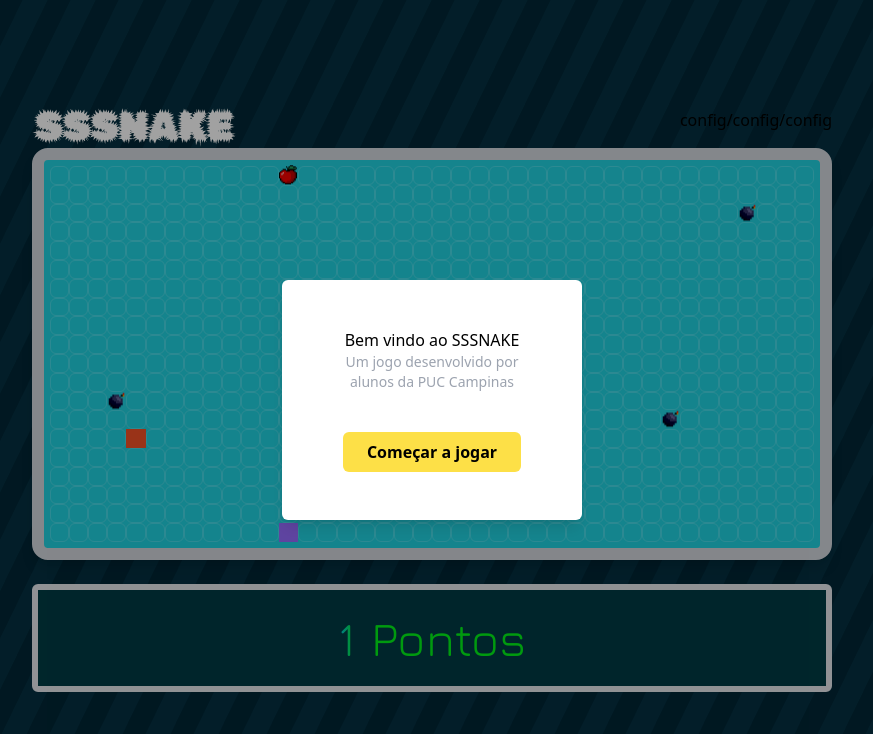
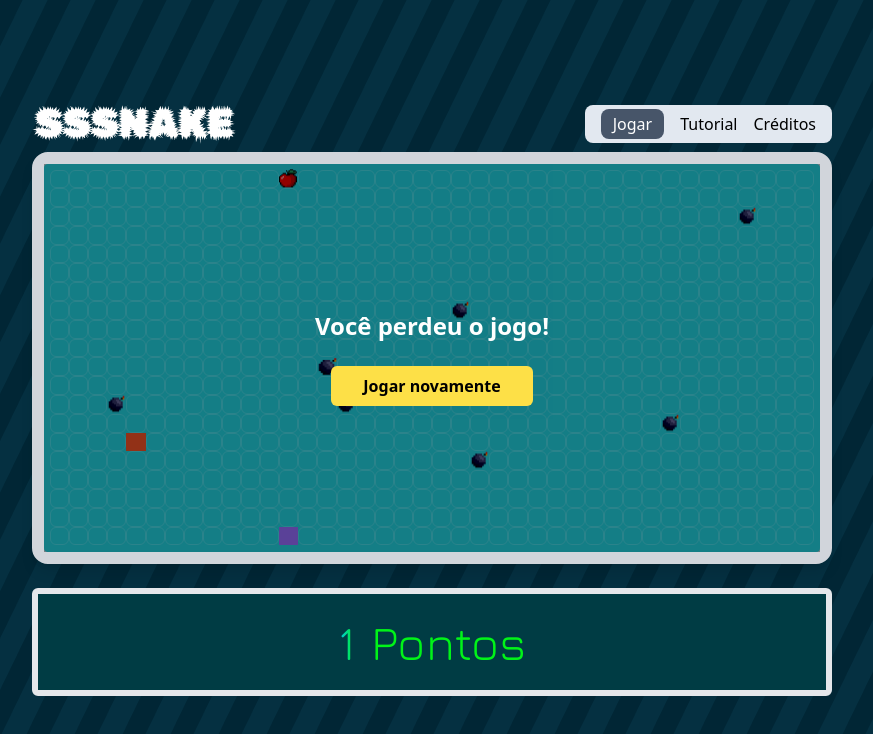
Before and after one commit to BrunoAlves10/Snake, a React (Vite) app: page / in a window 1280 px wide. Shown: the top 734 px of the page, without its empty margins (208-1081 px from the left). Built offline with nearby package versions, Linux system fonts and the light colour scheme.

Commit message:
ajuste tela de inicio de jogo e roteamento

```diff
--- a/package.json
+++ b/package.json
@@ -12,7 +12,8 @@
   "dependencies": {
     "framer-motion": "^11.11.4",
     "react": "^18.3.1",
-    "react-dom": "^18.3.1"
+    "react-dom": "^18.3.1",
+    "react-router-dom": "^6.28.0"
   },
   "devDependencies": {
     "@eslint/js": "^9.9.0",
--- a/src/App.tsx
+++ b/src/App.tsx
@@ -1,6 +1,7 @@
 import React, { useState, useEffect, useRef } from "react";
 import ModalStartGame from "./components/modal/modal.startgame";
 import { GameBoard } from "./components/game/GameBoard";
+import { NavBar } from "./components/nav/NavBar";
 
 const App: React.FC = () => {
   const [startGame, setStartGame] = useState(false);
@@ -8,20 +9,9 @@ const App: React.FC = () => {
   const [label, setLabel] = useState<string | null>(null)
 
   return (
-    <ModalStartGame label={label} open={modalVisible} start={() => {
-      setModalVisible(false)
-      setStartGame(true)
-    }}>
       <div className="bg-gradient flex items-center justify-center w-screen h-screen overflow-hidden">
         <div className="flex flex-col items-center justify-center">
-          <div className="w-full h-10 flex items-start justify-between">
-            <span className="bg-title bg-no-repeat w-full h-full">
-
-            </span>
-            <span>
-              config/config/config
-            </span>
-          </div>
+          <NavBar/>
           <GameBoard startGame={startGame} stopGame={(text) => {
             setStartGame(false)
             setModalVisible(true)
@@ -29,7 +19,6 @@ const App: React.FC = () => {
           }}/>
         </div>
       </div>
-    </ModalStartGame>
   );
 };
 
--- a/src/components/game/GameBoard.tsx
+++ b/src/components/game/GameBoard.tsx
@@ -56,11 +56,11 @@ export function GameBoard(props: propsGameBoard) {
   const aiSnakeRef = useRef(aiSnake);
   const aiDirectionRef = useRef(aiDirection);
 
-  useEffect(() => {
-    if (props.startGame == true) {
-      setGameOver(false)
-    }
-  },[props.startGame])
+  // useEffect(() => {
+  //   if (props.startGame == true) {
+  //     setGameOver(false)
+  //   }
+  // },[props.startGame])
 
   useEffect(() => {
     snakeRef.current = snake;
@@ -167,16 +167,12 @@ export function GameBoard(props: propsGameBoard) {
       newHead.y >= GRID_HEIGHT
     ) {
       setGameOver(true);
-      restartGame()
-      props.stopGame('Você perdeu o jogo!')
       return;
     }
 
     // Verifica colisão com o próprio corpo
     if (newSnake.some((segment) => segment.x === newHead.x && segment.y === newHead.y)) {
       setGameOver(true);
-      restartGame()
-      props.stopGame('Você perdeu o jogo!')
       return;
     }
 
@@ -185,8 +181,6 @@ export function GameBoard(props: propsGameBoard) {
     // Verifica colisão entre as cobras
     if (newSnake.some(segment => aiSnakeRef.current.some(s => s.x === segment.x && s.y === segment.y))) {
       setGameOver(true);
-      restartGame()
-      props.stopGame('Você perdeu o jogo!')
       return;
     }
 
@@ -194,8 +188,6 @@ export function GameBoard(props: propsGameBoard) {
     if (obstaculos.some(segment => (segment.x === newHead.x && segment.y === newHead.y))) {
       if ((score - 1000) < 0) {
         setGameOver(true);
-        restartGame()
-        props.stopGame('Você perdeu o jogo!')
         return;
       } else {
         setScore(score - 1000)
@@ -304,6 +296,7 @@ export function GameBoard(props: propsGameBoard) {
     setNextDirection(null);
     setScore(0)
     setSpeed(200);
+    setGameOver(false)
   };
 
   const count = useMotionValue(0);
@@ -317,7 +310,19 @@ export function GameBoard(props: propsGameBoard) {
 
   return (
     <div>
-      <div className="bg-blue-back w-[800px] h-fit border-[12px] border-gray-300 rounded-2xl shadow-lg">
+      <div className="bg-blue-back w-[800px] h-fit border-[12px] border-gray-300 rounded-2xl shadow-lg relative">
+        {
+          gameOver
+          ? (
+            <div className='z-50 bg-opacity-40 bg-black flex flex-col justify-center items-center p-10 absolute right-0 left-0 top-0 bottom-0'>
+              <h1 className='font-bold text-2xl text-white'>Você perdeu o jogo!</h1>
+              <button
+                className="bg-yellow-300 px-8 py-2 rounded-md font-semibold mt-6"
+                onClick={restartGame}
+              >Jogar novamente</button>
+            </div>
+          ) : null
+        }
             <div
               className="grid"
               style={{
@@ -354,6 +359,7 @@ export function GameBoard(props: propsGameBoard) {
                 );
               })}
           </div>
+
       </div>
       <section className='grid grid-flow-col justify-center gap-4 bg-[#003C44] border-[6px] border-gray-200 rounded-md text-[#00F418] text-center font-jura text-5xl mt-6 p-6'>
         <motion.h1
--- /dev/null
+++ b/src/components/nav/NavBar.tsx
@@ -0,0 +1,35 @@
+import { useNavigate } from "react-router-dom";
+import Logo from "../../assets/SSSNAKE.png"
+
+export function NavBar() {
+  const selected = [
+    {
+      title: "Jogar",
+      selected: true,
+      path: '/'
+    },
+    {
+      title: "Tutorial",
+      selected: false,
+      path: '/tutorial'
+    },
+    {
+      title: "Créditos",
+      selected: false,
+      path: '/creditos'
+    }
+  ]
+  const navigate = useNavigate();
+  return (
+    <div className="w-full flex items-center justify-between mb-2">
+      <img src={Logo} alt="" />
+      <span className="bg-slate-200 px-4 py-1 rounded-lg flex flex-row items-center gap-4 cursor-pointer">
+        {
+          selected.map((item) => {
+            return <div onClick={() => navigate(item.path)} className={item.selected ? "text-white bg-slate-600 px-3 py-[3px] rounded-lg" : ""}>{item.title}</div>
+          })
+        }
+      </span>
+  </div>
+  )
+}
--- a/src/main.tsx
+++ b/src/main.tsx
@@ -2,10 +2,25 @@ import { StrictMode } from "react";
 import { createRoot } from "react-dom/client";
 import App from "./App.tsx";
 import "./index.css";
-import { motion } from 'framer-motion';
+import {
+  createBrowserRouter,
+  RouterProvider,
+} from "react-router-dom";
+import { Tutorial } from "./pages/Tutorial.tsx";
+
+const router = createBrowserRouter([
+  {
+    path: "/",
+    element: <App/>,
+  },
+  {
+    path: "/tutorial",
+    element: <Tutorial/>
+  }
+]);
 
 createRoot(document.getElementById("root")!).render(
   <StrictMode>
-    <App />
+    <RouterProvider router={router} />
   </StrictMode>
 );
--- /dev/null
+++ b/src/pages/Tutorial.tsx
@@ -0,0 +1,12 @@
+import { NavBar } from "../components/nav/NavBar"
+
+export function Tutorial() {
+  return (
+    <div className="bg-gradient flex items-center justify-center w-screen h-screen overflow-hidden">
+        <div className="flex flex-col items-center justify-center">
+          <NavBar/>
+          <div>Teste</div>
+        </div>
+      </div>
+  )
+}
--- a/tailwind.config.js
+++ b/tailwind.config.js
@@ -8,7 +8,6 @@ export default {
     extend: {
       backgroundImage: {
         'gradient': "url('./assets/bg-gradient.png')",
-        'title': "url('./assets/SSSNAKE.png')",
       },
       backgroundColor: {
         "blue-back": "#21D1DF"
```
Also changed, not shown: 1 other file (tests, documents, lock files or other folders).
